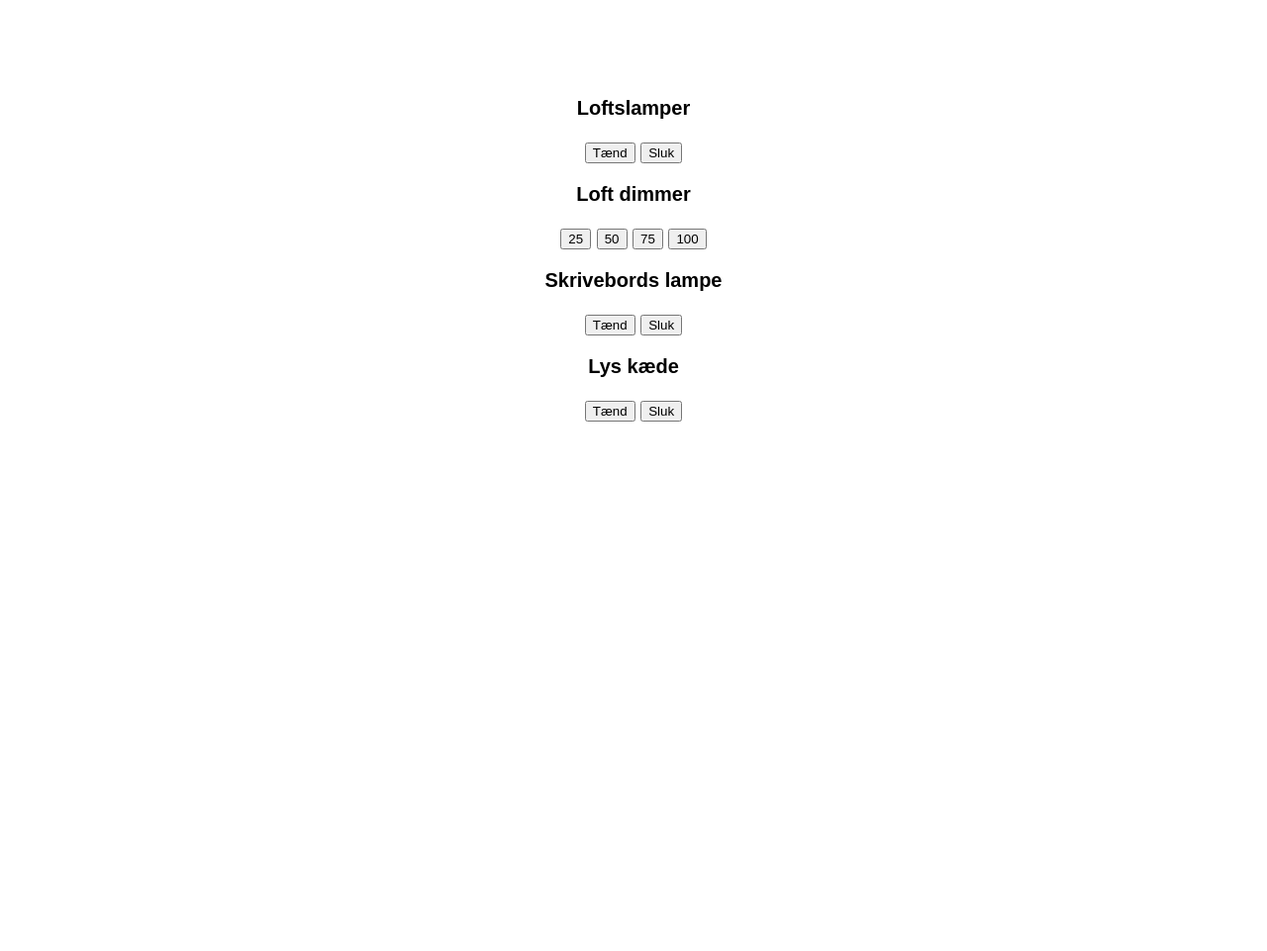
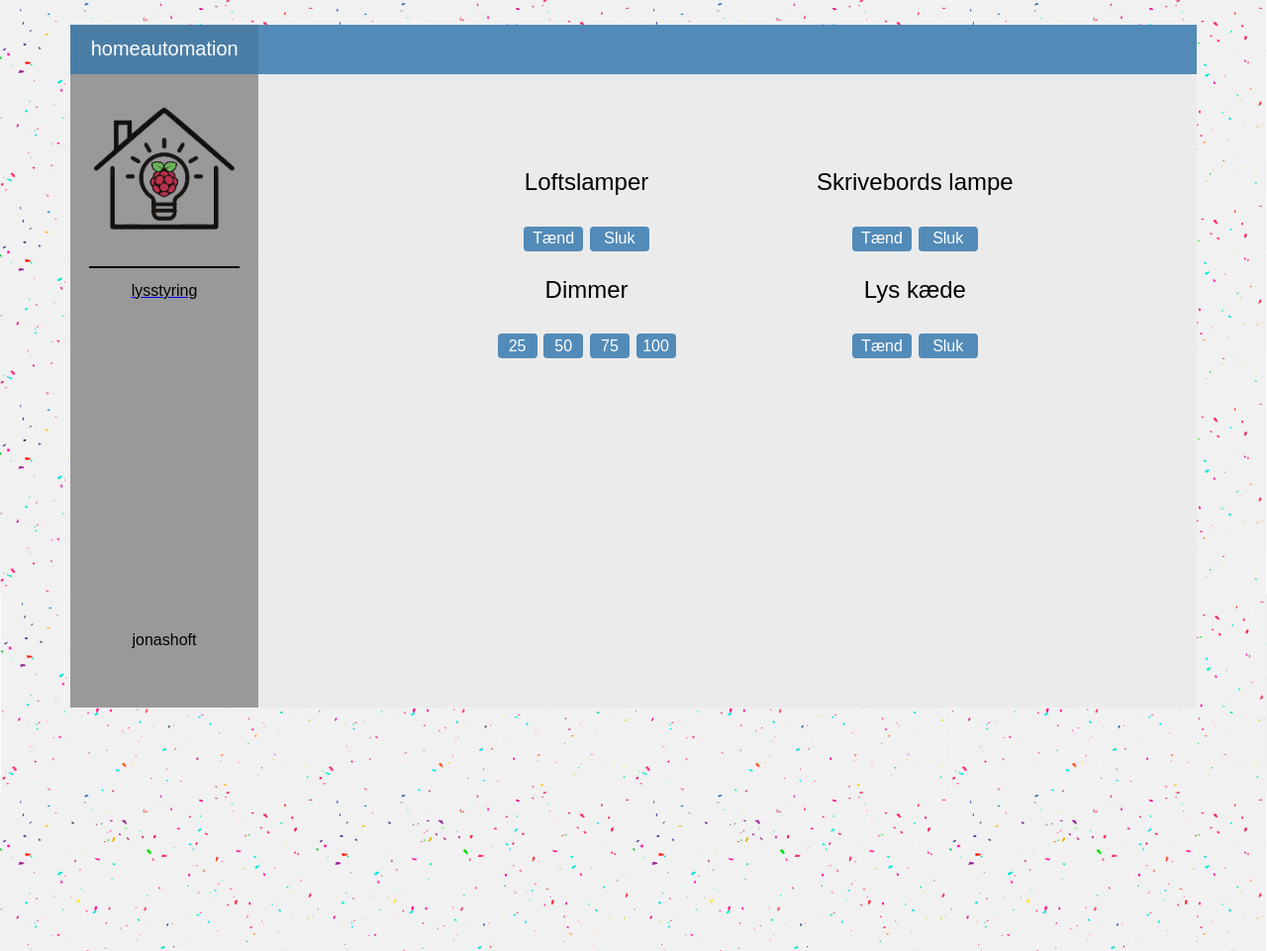
Before and after one commit to jonashoft/homeautomation, a Flask app: template templates/index.html in a window 1280 px wide. Shown: the whole page at 99% size. Before the commit the page ends 426 px from the top, so only its background shows below. Run offline with Flask 2, Linux system fonts and the light colour scheme; the template is opened without the code that fills it, so the values that code supplies are empty; some libraries are stand-ins or nearby versions.

Commit message:
front-end changes

```diff
--- a/main.py
+++ b/main.py
@@ -19,9 +19,14 @@ DIMM_VALUE = 50
 app = Flask(__name__)
 Mobility(app)
 
-@app.route("/", methods=['GET'])
+@app.route('/', methods=['GET'])
 def home():
-    return render_template('index.html'), 200
+    if request.MOBILE:
+        print('mobile request')
+        return render_template('index_mobile.html'), 200
+    else:
+        print('other request')
+        return render_template('index.html'), 200
 
 @app.route('/relay', methods=['GET'])
 def relay_handler():
--- a/static/css/main.css
+++ b/static/css/main.css
@@ -2,19 +2,153 @@ input[type="text"] {
     width: 18px;
 }
 
-body {
-    text-align: center;
+.mobile {
+  font: 600 1.5rem/1.25 'Montserrat', sans-serif;
+  font-size: 35px;
+  zoom: 300%;
+  text-align: center;
 }
 
 .pc{
-  font-family: Arial, Helvetica, sans-serif;
+  font: 600 1.5rem/1.25 'Montserrat', sans-serif;
   padding: 70px 0;
   font-size: 20px;
-
+  overflow:hidden;
+  text-align: center;
 }
 
-.mobile {
-  font-family: Arial, Helvetica, sans-serif;
-  font-size: 35px;
-  zoom: 300%;
+.info {
+  float:left;
+  width: 75%;
+  height: 80vh;
+  background-color: #ebebeb;
 }
+
+.ceilingLight{
+  font: 400 1.5rem/1.25 'Montserrat', sans-serif;
+  padding: 70px 0;
+  float:left;
+  text-align: center;
+  width: 40%;
+}
+
+.relays{
+  font: 400 1.5rem/1.25 'Montserrat', sans-serif;
+  padding: 70px 0;
+  float:left;
+  text-align: center;
+  width: 30%;
+}
+
+.emptySpace{
+  float:left;
+  width: 15%;
+}
+
+.topRectangleLightBlue {
+  text-align: left;
+  height: 50px;
+  width: 90%;
+  margin-top: 2%;
+  margin-left: auto;
+  margin-right: auto;
+  background-color: #528BB8;
+}
+
+.topRectangleBlue {
+  height: 50px;
+  width: 16.7%;
+  background-color: #4A7DA5;
+}
+
+.topRectangleBlue p {
+  font: 400 1.25rem/1.25 'Montserrat', sans-serif;
+  padding: 12px 0;
+  text-align:center;
+  color: white;
+}
+
+.sideRectangleGrey {
+  height: 80vh;
+  width: 15%;
+  margin-left: 5%;
+  background-color: #999999;
+  float:left;
+}
+
+.sideRectangleGrey img {
+  width: 100%;
+}
+
+.sideRectangleGrey p {
+  font: 400 1.25rem/1.25 'Montserrat', sans-serif;
+  padding: 38vh 0;
+  font-size: 16px;
+  text-align:center;
+  color: black;
+}
+
+.blackLine {
+  width: 80%;
+  margin-left: auto;
+  margin-right: auto;
+  height: 2px;
+  background-color: black;
+}
+
+.menuButton {
+  display: block;
+  width: 80%;
+  margin-left: auto;
+  margin-right: auto;
+  border: none;
+  background-color: #999999;
+  color: black;
+  padding: 14px 28px;
+  font-size: 16px;
+  cursor: pointer;
+  text-align: center;
+}
+
+.menuButton:hover {
+  background-color: #5e5e5e;
+  color: black;
+}
+
+.rpiButton {
+  border-radius: 4px;
+  height: 25px;
+  width: 60px;
+  border: none;
+  background-color: #528BB8;
+  color: white;
+  font-size: 16px;
+  text-align: center;
+}
+
+.rpiButton:hover {
+  background-color: #4A7DA5;
+}
+
+.rpiButton:active {
+  opacity: 0.7;
+}
+
+.tinyRpiButton {
+  border-radius: 4px;
+  width: 40px;
+  height: 25px;
+  border: none;
+  background-color: #528BB8;
+  color: white;
+  font-size: 16px;
+  text-align: center;
+}
+
+.tinyRpiButton:hover {
+  background-color: #4A7DA5;
+}
+
+.tinyRpiButton:active {
+  opacity: 0.7;
+}
--- a/templates/index.html
+++ b/templates/index.html
@@ -1,10 +1,13 @@
 <!DOCTYPE html>
 <html>
     <head>
+
         <link rel="shortcut icon" href="{{ url_for('static', filename='favicon.png') }}">
         <link rel="stylesheet" href="{{ url_for('static', filename='css/main.css') }}">
-        <title>Homeautomation</title>
+        <title>homeautomation</title>
         <script src="//ajax.googleapis.com/ajax/libs/jquery/1.9.1/jquery.min.js"></script>
+        <meta name="viewport" content="width=device-width, initial-scale=1">
+        <link rel="stylesheet" href="https://cdnjs.cloudflare.com/ajax/libs/font-awesome/4.7.0/css/font-awesome.min.css">
         <script type=text/javascript>
             $(function() {
                 $('a#ikea_lights').bind('click', function() {
@@ -17,37 +20,69 @@
                     $.getJSON('/relay', { state: data.state, light_source: data.dest});
                     return false;
                 });
+                $('a#redirectLights').bind('click', function() {
+                    location.href = "{{ url_for('home') }}";
+                });
             });
         </script>
+        <style>
+            body  {
+              background-image: url("{{ url_for('static', filename='background.jpg') }}");
+              background-position: center;
+              min-height: 100%;
+              background-repeat: no-repeat;
+              background-attachment: fixed;
+              background-position: center;
+              background-size: cover;
+            }
+            </style>
     </head>
     <body>
-        {% if request.MOBILE %}
-        <div class="mobile">
-        {% else %}
-        <div class="pc">
-        {% endif %}
-            <p><b>Loftslamper</b></p>
+        <div class="topRectangleLightBlue">
+            <div class="topRectangleBlue">
+                <p>homeautomation</p>
+            </div>
+        </div>
+        <div class="sideRectangleGrey">
+            <img src="{{ url_for('static', filename='favicon.png') }}" alt="" />
+            <div class="blackLine"></div>
+            <a href=# id=redirectLights><button class="menuButton">lysstyring</button></a>
+            <p>jonashoft</p>
+        </div>
+
+        <div class="info">
+            <div class="emptySpace">
+                <p></p>
+            </div>
+            <div class="ceilingLight">
+                <p>Loftslamper</p>
                 <form>
-                <a href=# id=ikea_lights data-state='On'><button>Tænd</button></a>
-                <a href=# id=ikea_lights data-state='Off'><button>Sluk</button></a><br>
+                    <a href=# id=ikea_lights data-state='On'><button class="rpiButton">Tænd</button></a>
+                    <a href=# id=ikea_lights data-state='Off'><button class="rpiButton">Sluk</button></a><br>
                 </form>
-            <p><b>Loft dimmer</b></p>
+                <p>Dimmer</p>
                 <form>
-                <a href=# id=ikea_lights data-value='25'><button>25</button></a>
-                <a href=# id=ikea_lights data-value='50'><button>50</button></a>
-                <a href=# id=ikea_lights data-value='75'><button>75</button></a>
-                <a href=# id=ikea_lights data-value='100'><button>100</button></a>
+                    <a href=# id=ikea_lights data-value='25'><button class="tinyRpiButton">25</button></a>
+                    <a href=# id=ikea_lights data-value='50'><button class="tinyRpiButton">50</button></a>
+                    <a href=# id=ikea_lights data-value='75'><button class="tinyRpiButton">75</button></a>
+                    <a href=# id=ikea_lights data-value='100'><button class="tinyRpiButton">100</button></a>
                 </form>
-            <p><b>Skrivebords lampe</b></p>
+            </div>
+            <div class="relays">
+                <p>Skrivebords lampe</p>
                 <form>
-                <a href=# id=relay data-dest="desk" data-state="On"><button>Tænd</button></a>
-                <a href=# id=relay data-dest="desk" data-state="Off"><button>Sluk</button></a><br>
+                    <a href=# id=relay data-dest="desk" data-state="On"><button class="rpiButton">Tænd</button></a>
+                    <a href=# id=relay data-dest="desk" data-state="Off"><button class="rpiButton">Sluk</button></a><br>
                 </form>
-            <p><b>Lys kæde</b></p>
+                <p>Lys kæde</p>
                 <form>
-                <a href=# id=relay data-dest="chain" data-state="On"><button>Tænd</button></a>
-                <a href=# id=relay data-dest="chain" data-state="Off"><button>Sluk</button></a><br>
+                    <a href=# id=relay data-dest="chain" data-state="On"><button class="rpiButton">Tænd</button></a>
+                    <a href=# id=relay data-dest="chain" data-state="Off"><button class="rpiButton">Sluk</button></a><br>
                 </form>
+            </div>
+            <div class="emptySpace">
+                <p></p>
+            </div>
         </div>
     </body>
 </html>
```
Also changed, not shown: templates/index_mobile.html (added, +49 -0 lines), static/background.jpg (added). Lines whose indentation alone changed are shown as unchanged.
